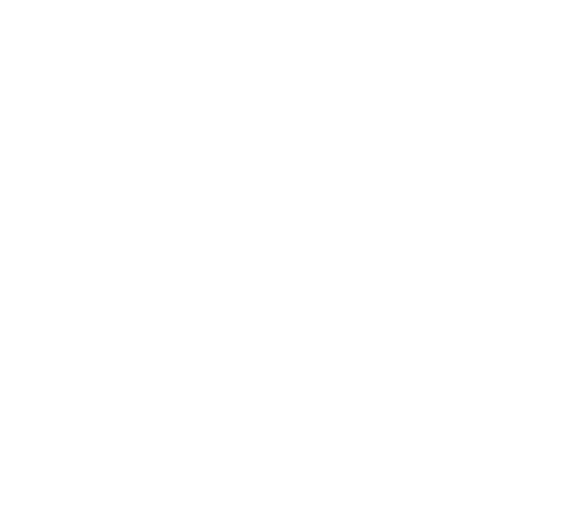
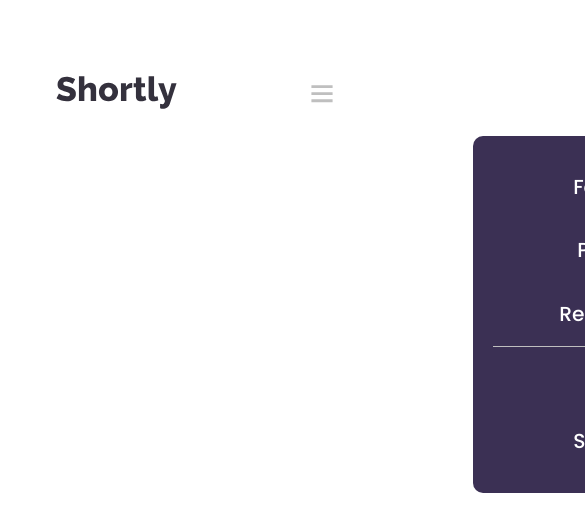
Before and after one commit to byKriz/react-url-short-api, a React (Vite) app: page / in a window 390 px wide. Shown: the top 532 px of the page, 585 px wide, since content can reach past the window. Built offline with nearby package versions, Linux system fonts and the light colour scheme.

Commit message:
agregando el header mobile

```diff
--- a/src/App.jsx
+++ b/src/App.jsx
@@ -1,11 +1,13 @@
 import { useState } from 'react'
 import './App.css'
+import { Header } from './components/Header/Header'
 
 function App() {
   // const [count, setCount] = useState(0)
 
   return (
     <div className="App">
+      <Header />
 
     </div>
   )
--- /dev/null
+++ b/src/components/Header/Header.jsx
@@ -0,0 +1,38 @@
+import React, { useState } from "react";
+import { TfiMenu } from "react-icons/tfi";
+import styles from "./Header.module.scss";
+import logo from "../../assets/icons/logo.svg";
+
+export const Header = () => {
+  const [navActive, setNavActive] = useState(false);
+
+  const handleMenuClick = () => {
+    setNavActive(!navActive);
+  };
+
+  return (
+    <header className={styles.Header}>
+      <img src={logo} alt="logo" />
+      <TfiMenu className={styles.hamMenu} onClick={handleMenuClick}/>
+      <nav className={navActive ? `${styles.navbar} ${styles.active}` : `${styles.navbar}`}>
+        <div className={styles.mobileContainer}>
+          <ul className={styles.navLinks}>
+            <li>
+              <a href="#">Feature</a>
+            </li>
+            <li>
+              <a href="#">Pricing</a>
+            </li>
+            <li>
+              <a href="#">Resources</a>
+            </li>
+          </ul>
+          <ul className={styles.navLogin}>
+            <li>Login</li>
+            <li>Sign Up</li>
+          </ul>
+        </div>
+      </nav>
+    </header>
+  );
+};
--- /dev/null
+++ b/src/components/Header/Header.module.scss
@@ -0,0 +1,78 @@
+@import "../../sass/variables";
+
+.Header {
+  position: relative;
+  width: 100%;
+  display: flex;
+  justify-content: space-between;
+  align-items: center;
+  padding: 40px 0 20px;
+  background-color: white;
+  z-index: $header-index;
+
+  ul li {
+    list-style: none;
+
+    a {
+      // color: white;
+      text-decoration: none;
+    }
+  }
+}
+
+.desktopNavbar {
+  display: none;
+}
+
+.navbar {
+  display: flex;
+  align-items: center;
+  justify-content: center;
+  position: absolute;
+  top: 100px;
+  right: 50%;
+  transform: translate(200%, 0%);
+  width: 100%;
+  transition: 0.5s ease-in-out;
+}
+
+.hamMenu {
+  font-size: 24px;
+  color: $gray;
+}
+
+.mobileContainer {
+  width: 100%;
+  display: flex;
+  flex-direction: column;
+//   gap: 30px;
+  text-align: center;
+  background-color: $dark-violet;
+  color: white;
+  padding: 20px;
+  border-radius: 10px;
+
+  ul {
+    display: flex;
+    flex-direction: column;
+    justify-content: center;
+    align-items: center;
+    // gap: 30px;
+    li {
+      padding: 20px 0;
+    }
+  }
+
+  a {
+    color: white;
+  }
+}
+
+.navLinks {
+  border-bottom: 1px solid $gray;
+}
+
+.active {
+  transform: translate(50%, 0%);
+
+}
--- a/src/sass/_globals.scss
+++ b/src/sass/_globals.scss
@@ -7,3 +7,7 @@
   font-size: 1.125rem;
   font-family: "Poppins", sans-serif;
 }
+
+body {
+  padding: 0 20px;
+}
--- a/src/sass/_variables.scss
+++ b/src/sass/_variables.scss
@@ -10,3 +10,6 @@
 $grayish-violet: hsl(257, 7%, 63%);
 $very-dark-blue: hsl(255, 11%, 22%);
 $very-dark-violet: hsl(260, 8%, 14%);
+
+// z-index
+$header-index: 10;
```
